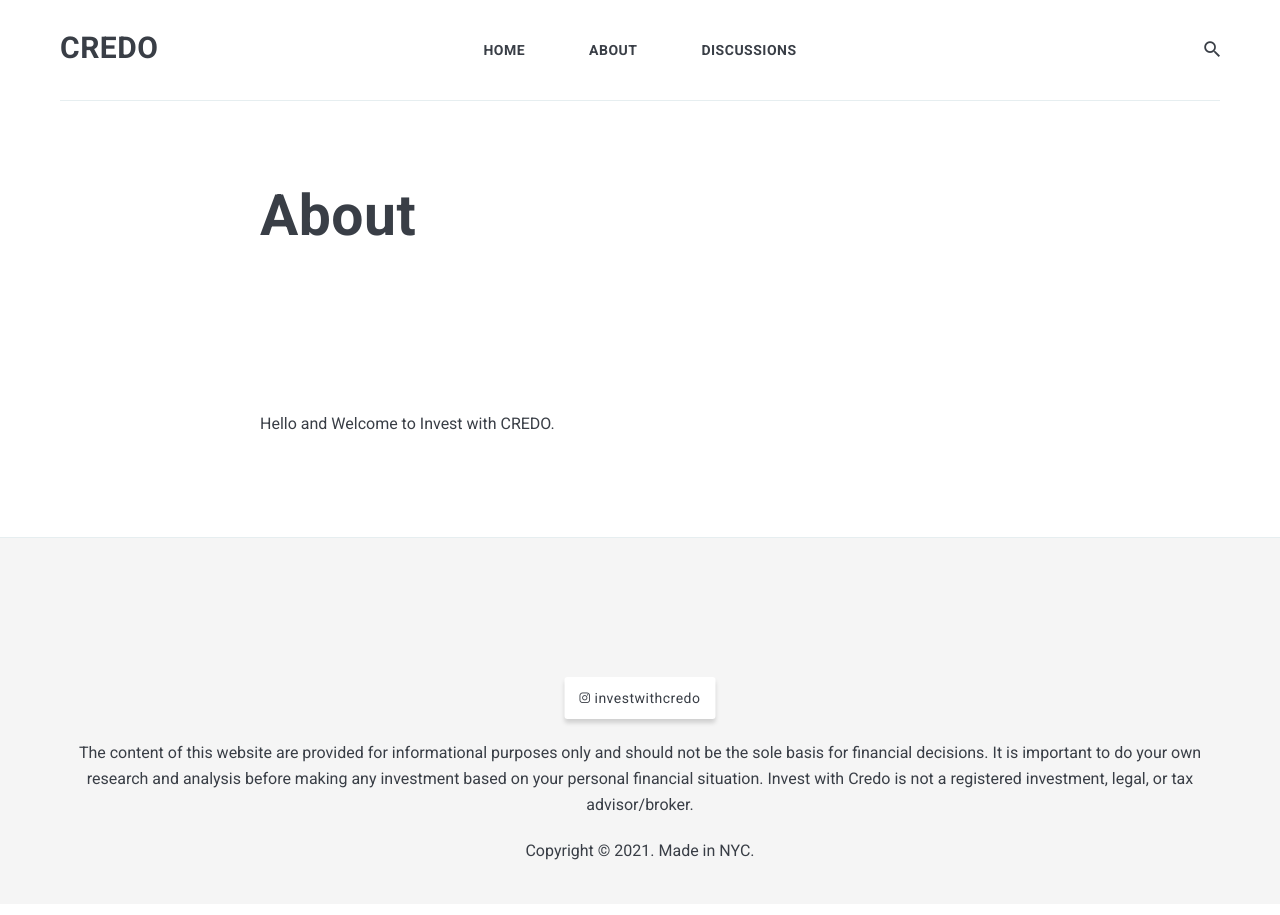
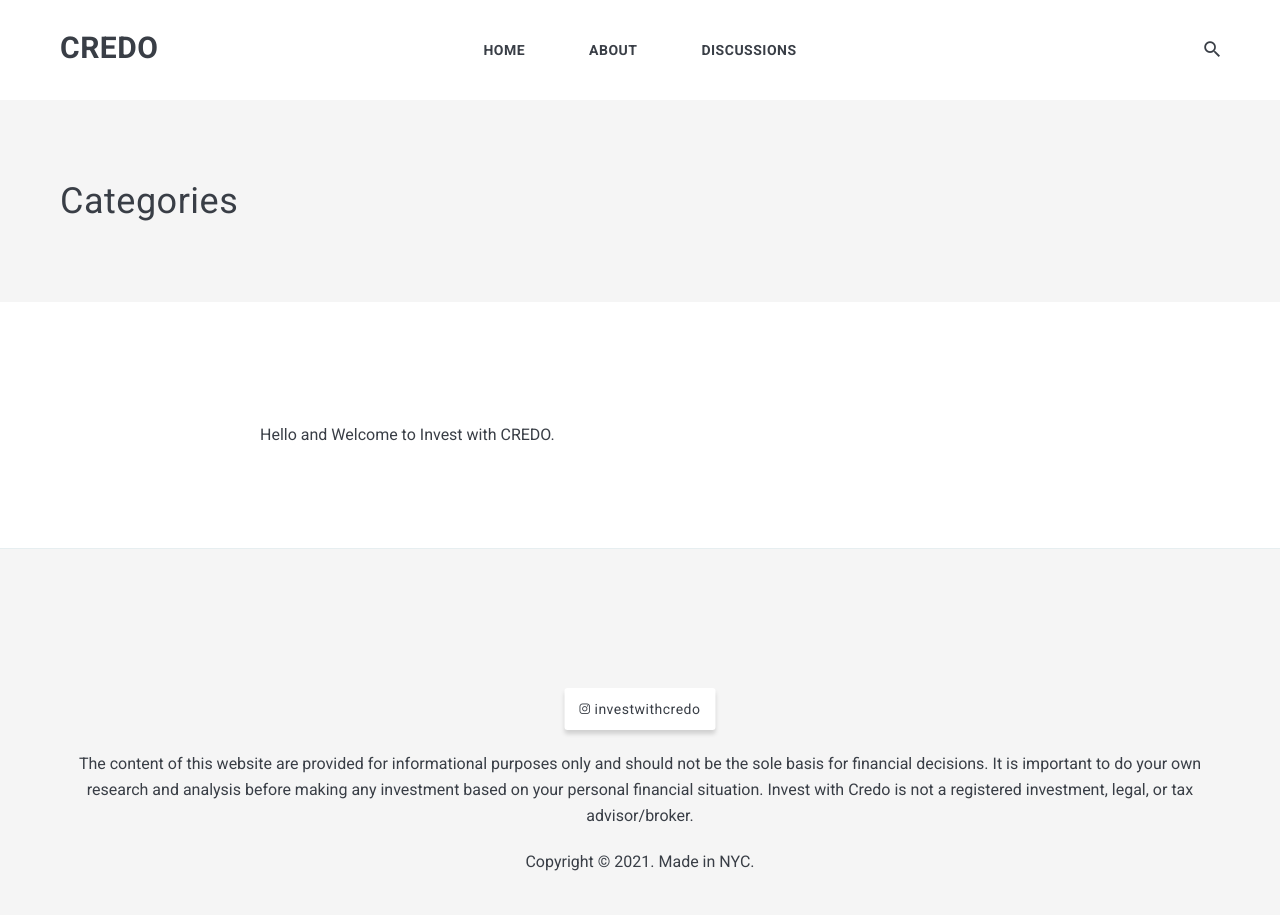
Before and after one commit to investwithcredo/investwithcredo.com, a Jekyll site: the page built from _pages/about.md, in a window 1280 px wide. Built offline with Jekyll 4.4.1, drawn with Linux system fonts in a browser that asks for light colours; nearby versions of some CDN libraries.

Commit message:
Update page.html

```diff
--- a/_layouts/page.html
+++ b/_layouts/page.html
@@ -1,7 +1,14 @@
 ---
 layout: default
 ---
+<div class="arhive-head">
+  <div class="container">
+    <h1 class="archive-title">Categories</h1>
+  </div>
+</div>
+
 <div class="container">
+<!--
 	<div class="page-title-box">
 		<div class="row">
 			<div class="col col-10 push-2 col-11 push-t-1 col-m-12 push-m-0">
@@ -9,7 +16,7 @@
 			</div>
 		</div>
 	</div>
-
+-->
 	{% if page.image %}
 	<div class="page__head">
 		<div class="page-image" style="background-image: url({{site.baseurl}}/images/{{page.image}})"></div>
```
